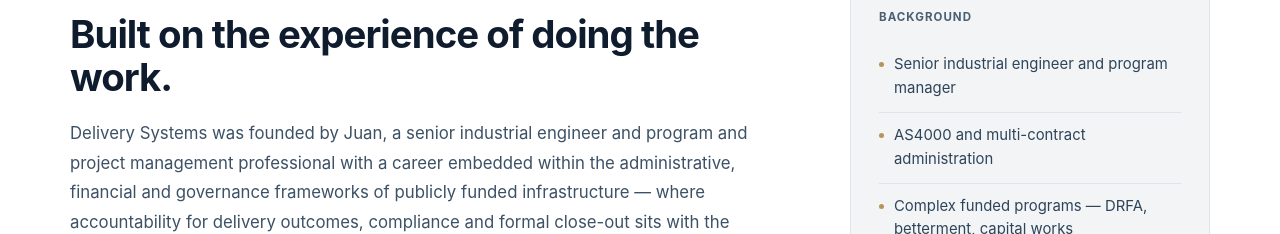
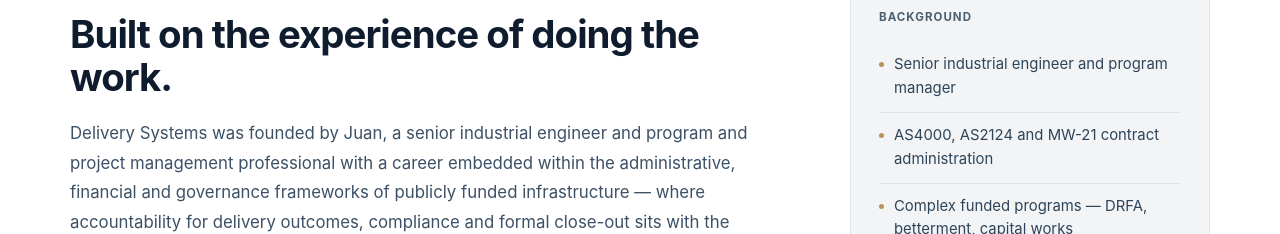
Before and after one commit to deliverysystems/website, a plain HTML site: page index.html in a window 1280 px wide. Shown: the part 909-1143 px from the top of the page. Drawn offline with Linux system fonts and the light colour scheme.

Commit message:
Refine contract standards in Background card

```diff
--- a/index.html
+++ b/index.html
@@ -607,7 +607,7 @@
           <p class="cred-card-label">Background</p>
           <ul class="cred-list">
             <li>Senior industrial engineer and program manager</li>
-            <li>AS4000 and multi-contract administration</li>
+            <li>AS4000, AS2124 and MW-21 contract administration</li>
             <li>Complex funded programs — DRFA, betterment, capital works</li>
             <li>PMO lead for regional local government in NSW and QLD</li>
             <li>Multi-package road, water and resilience programs</li>
```
